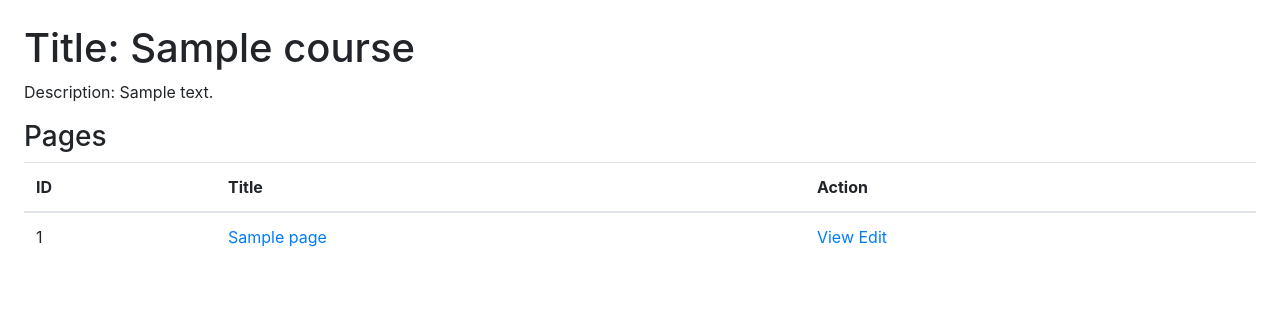
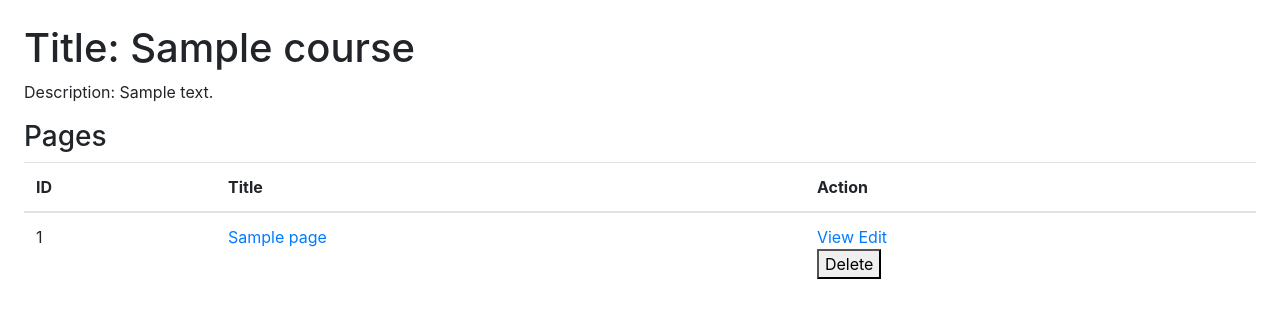
Before and after one commit to SethLK/Laravel-lms, a Laravel app: page /course/1 in a window 1280 px wide. Shown: the part 56-374 px from the top of the page. Run offline with Laravel 10, Linux system fonts and the light colour scheme; tables that the repository leaves empty hold one stand-in row (values such as "Sample post"); some libraries are stand-ins or nearby versions.

Commit message:
Page delete done

```diff
--- a/resources/views/course/view.blade.php
+++ b/resources/views/course/view.blade.php
@@ -49,6 +49,13 @@
                 <td>
                     <a href="{{ $course->id }}/page/{{ $page->id }}">View</a>
                     <a href="{{ route('view.edit', ['course_id' => $course->id, 'page_id' => $page->id]) }}">Edit</a>
+
+                    <form action="{{ route('delete_page', ['course_id' => $course->id, 'page_id' => $page->id]) }}" method="post">
+                        @csrf
+                        @method('DELETE')
+                        <button type="submit">Delete</button>
+                    </form>
+
                 </td>
             </tr>
         @endforeach
--- a/resources/views/dashboard/panel.blade.php
+++ b/resources/views/dashboard/panel.blade.php
@@ -22,6 +22,7 @@
                     <td>{{ $course->id }}</td>
                     <td><a href="/course/{{$course->id}}">{{ $course->title }}</a></td>
                     <td><a href="/edit/{{$course->id}}">Edit</a></td>
+
                     <td>
                         <form action="{{ route('delete_course', $course->id) }}" method="post">
                             @csrf
--- a/routes/web.php
+++ b/routes/web.php
@@ -52,6 +52,7 @@ Route::middleware("auth")->group(function () {
 Route::get("/course/{course_id}", [CourseController::class, "show_by_course_id"])->name("showById");
 Route::get("/edit/course/{course_id}/page/{page_id}", [PageController::class, 'viewPage_edit'])->name("view.edit");
 Route::put("/update/course/{course_id}/page/{page_id}", [PageController::class, "updatePage"])->name("update_page");
+Route::delete("/delete/course/{course_id}/page/{page_id}", [PageController::class, 'delete'])->name("delete_page");
 
 
 Route::fallback(function () {
```
Also changed, not shown: app/Http/Controllers/Page/PageController.php (+7 -1 lines).
